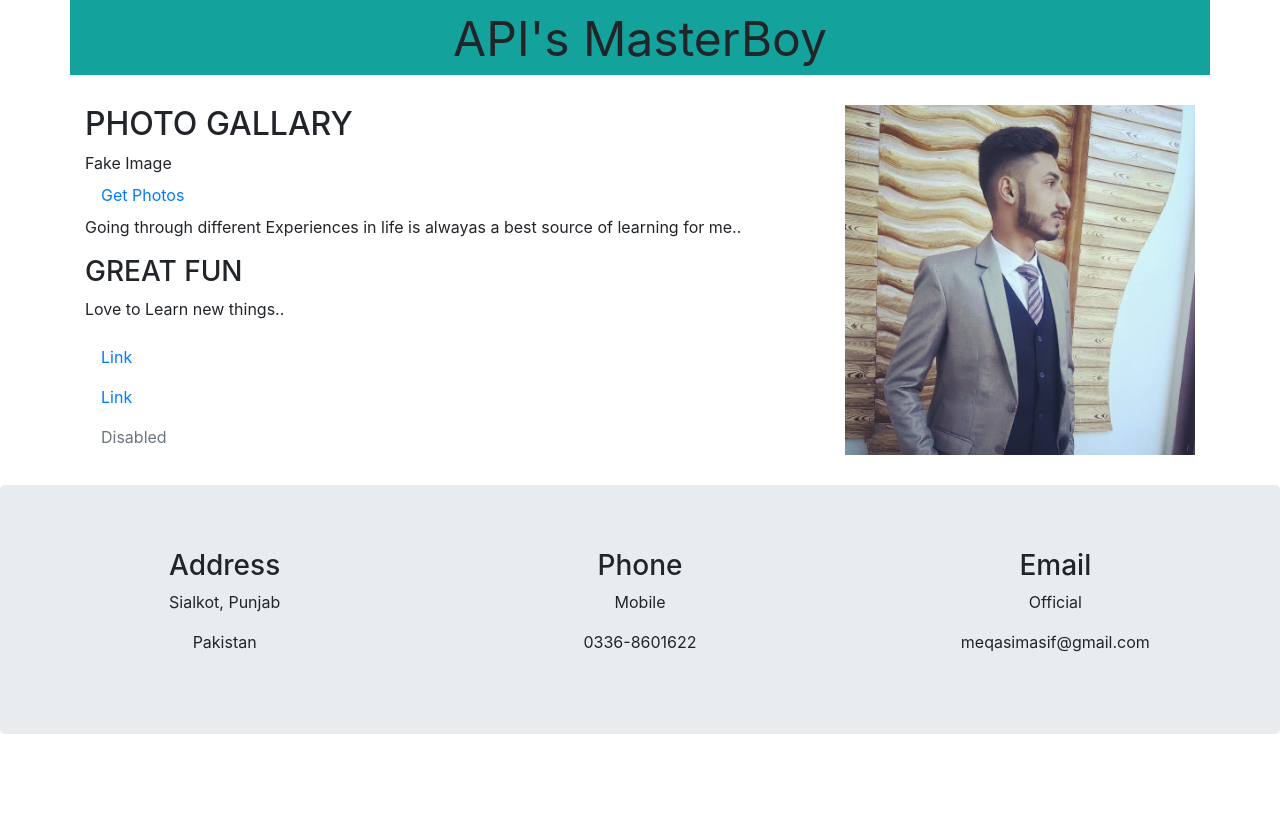
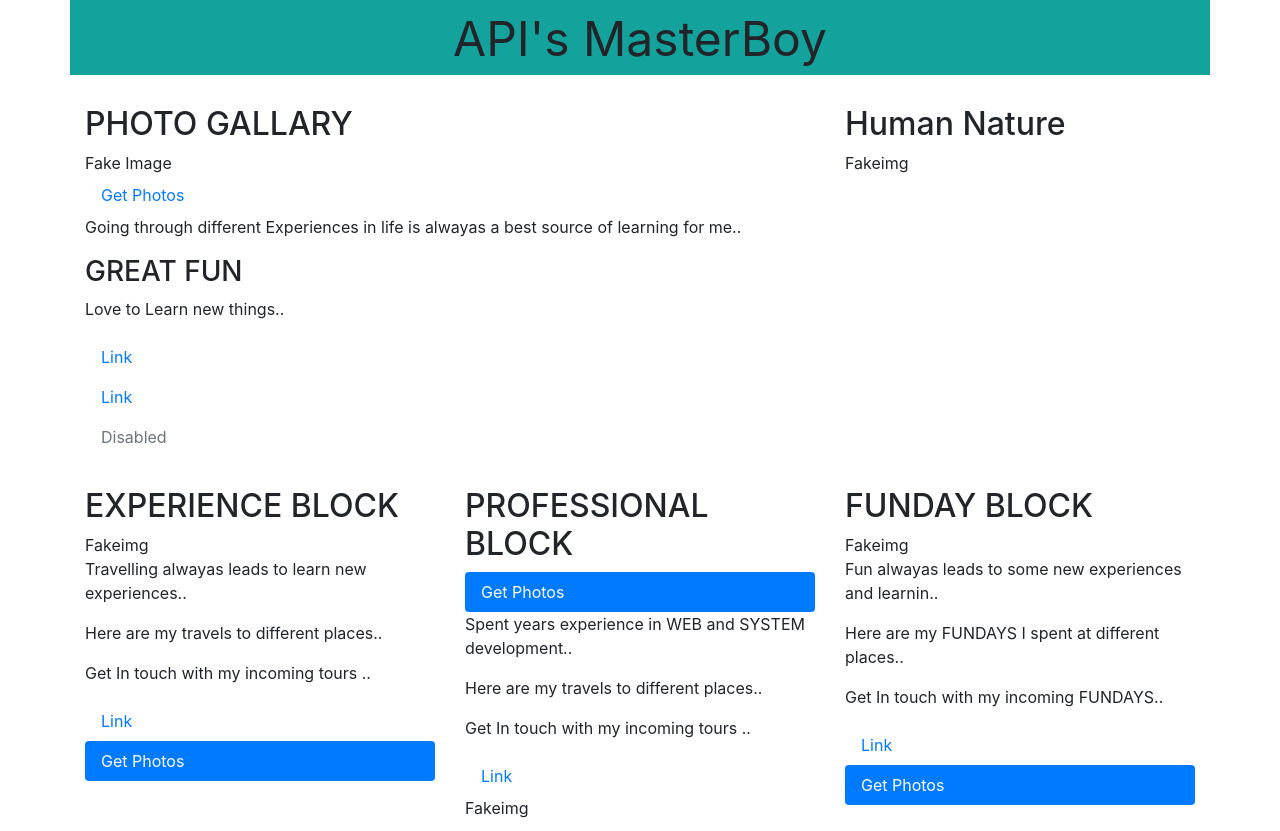
Before and after one commit to mrqasimasif/psWebR, a plain HTML site: page index.html in a window 1280 px wide. Shown: the part 829-1660 px from the top of the page. Before the commit the page ends 1563 px from the top, so only its background shows below. Drawn offline with nearby package versions, Linux system fonts and the light colour scheme.

Commit message:
Whole featured website in index.html

```diff
--- a/index.html
+++ b/index.html
@@ -8,7 +8,6 @@
     <script src="https://cdnjs.cloudflare.com/ajax/libs/popper.js/1.14.7/umd/popper.min.js"></script>
     <script src="https://maxcdn.bootstrapcdn.com/bootstrap/4.3.1/js/bootstrap.min.js"></script>
     <title>Qasim Mughal</title>
-
     <style>
         .headtext , .subheading{
             font-family: 'Segoe UI', Tahoma, Geneva, Verdana, sans-serif;
@@ -41,13 +40,16 @@
         <div class="collpase navbar-collapse" id="collapsibleNavbar">
             <ul class="navbar-nav">
                 <li class="nav-item">
-                    <a class="nav-link" href="#">Github</a>
+                    <a class="nav-link" href="https://www.github.com/meqasim" target="_blank">Github</a>
                 </li>
                 <li class="nav-item">
-                    <a class="nav-link" href="#">Instagram</a>
+                    <a class="nav-link" href="https://www.instagram.com/me_qasim" target="_blank">Instagram</a>
                 </li>
                 <li class="nav-item">
-                    <a class="nav-link" href="#">Twitter</a>
+                    <a class="nav-link" href="https://www.twitter.com/meqasim" target="_blank">Twitter</a>
+                </li>
+                <li  class="nav-item">
+                    <a class="nav-link" href="https://www.facbook.com/meqasimasif" target="_blank">Facebook</a>
                 </li>
             </ul>
         </div>
@@ -127,12 +129,78 @@
             </div>
 
             <div class="col-sm-4" style="margin-bottom: 30px">
-                <img src="a.JPG" alt="Group Photo" style="height:100% ; width:100%;">
+              <!--<img src="a.JPG" alt="Group Photo" style="height:100% ; width:100%;">-->
+              <h2>Human Nature</h2>
+              <div class="fakeimg">Fakeimg</div>
             </div>
+        </div>
+    </div>
 
+    <div class="container" style="margin-top: 30px; margin-bottom: 30px">
+      <div class="row">
+        <div class="col-sm-4">
+          <h2>EXPERIENCE BLOCK</h2>
+          <div class="fakeimg">Fakeimg</div>
+          <p>Travelling alwayas leads to learn new experiences..</p>
+
+          <p>Here are my travels to different places..</p>
+          <P>Get In touch with my incoming tours ..</p>
+          <ul class="nav nav-pills flex-column">
+            <li class="nav-item">
+                <a class="nav-link" href="#" target="_blank">Link</a>
+            </li>
+          </ul>
+
+          <ul class="nav nav-pills flex-column">
+              <li class="nav-item">
+                  <a class="nav-link active" href="#">Get Photos</a>
+              </li>
+            </ul>
         </div>
 
+
+        <div class="col-sm-4">
+          <h2>PROFESSIONAL BLOCK</h2>
+          <ul class="nav nav-pills flex-column">
+              <li class="nav-item">
+                  <a class="nav-link active" href="#">Get Photos</a>
+              </li>
+            </ul>
+          <p>Spent years experience in WEB and SYSTEM development..</p>
+          <p>Here are my travels to different places..</p>
+          <P>Get In touch with my incoming tours ..</p>
+          <ul class="nav nav-pills flex-column">
+            <li class="nav-item">
+                <a class="nav-link" href="#" target="_blank">Link</a>
+            </li>
+          </ul>
+          <div class="fakeimg">Fakeimg</div>
+        </div>
+
+        <div class="col-sm-4">
+            <h2>FUNDAY BLOCK</h2>
+            <div class="fakeimg">Fakeimg</div>
+            <p>Fun alwayas leads to some new experiences and learnin..</p>
+
+            <p>Here are my FUNDAYS I spent at different places..</p>
+            <P>Get In touch with my incoming FUNDAYS..</p>
+            <ul class="nav nav-pills flex-column">
+              <li class="nav-item">
+                  <a class="nav-link" href="#" target="_blank">Link</a>
+              </li>
+            </ul>
+
+            <ul class="nav nav-pills flex-column">
+                <li class="nav-item">
+                    <a class="nav-link active" href="#">Get Photos</a>
+                </li>
+              </ul>
+          </div>
+
+      </div>
     </div>
+
+
 
     <div class="jumbotron text-center" style="margin-bottom: 0px">
             <div class="row">
```
